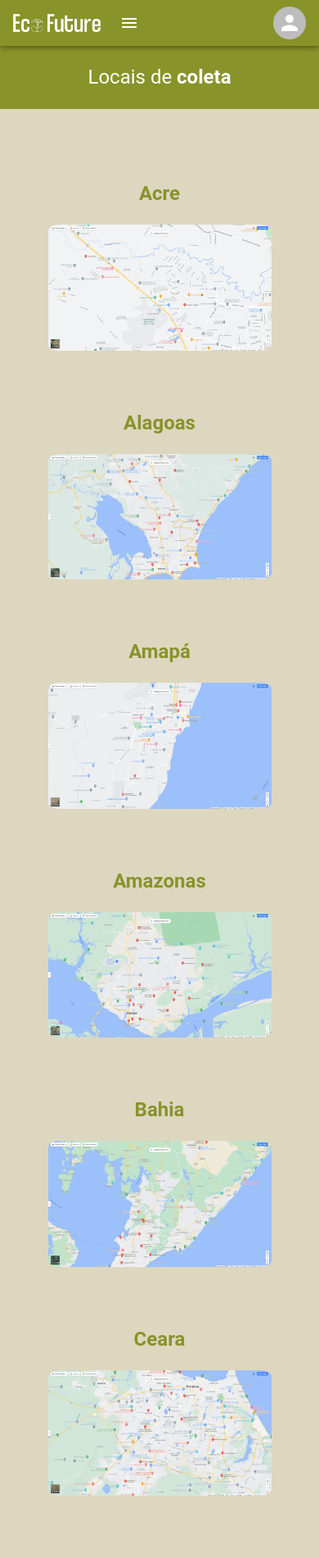
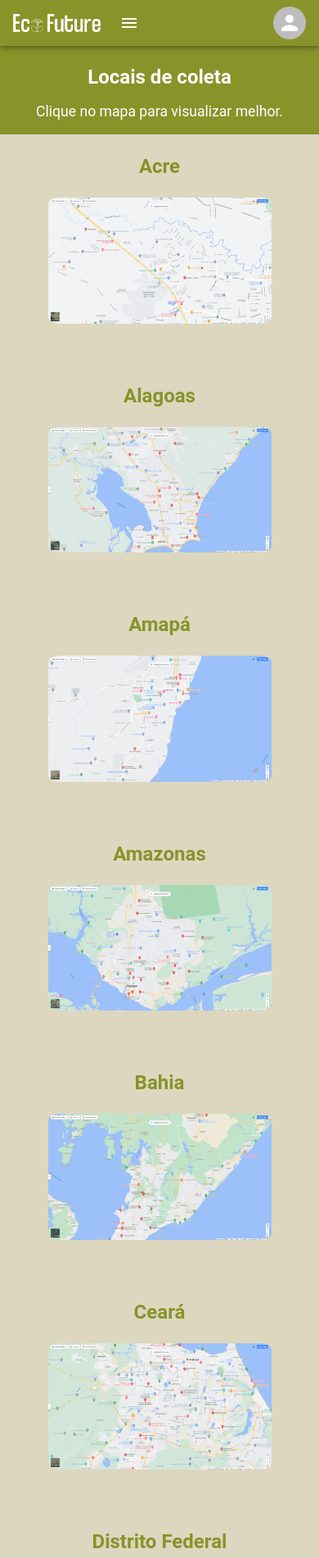
Before and after one commit to DjalmaHenry/eco-future-recicla-hack, a React (Create React App) app: page /maps in a window 390 px wide. Shown: the top 1901 px of the page at 82% size. Built offline with nearby package versions, Linux system fonts and the light colour scheme; no server answers; the HTML template or start-up script is replaced by a standard one.

Commit message:
feat: add map links

```diff
--- a/src/pages/Home/home.css
+++ b/src/pages/Home/home.css
@@ -71,4 +71,8 @@
   .top {
     padding-top: 2.5rem;
   }
+
+  .mid {
+    padding-top: 0;
+  }
 }
--- a/src/pages/Maps/Maps.tsx
+++ b/src/pages/Maps/Maps.tsx
@@ -12,6 +12,7 @@ import Goias from "../../assets/images/estados/Goias.png";
 import Maranhao from "../../assets/images/estados/Maranhao.png";
 import MatoGrossodoSul from "../../assets/images/estados/MatoGrossodoSul.png";
 import MatoGrosso from "../../assets/images/estados/MatoGrosso.png";
+import MinasGerais from "../../assets/images/estados/MinasGerais.png";
 import Paraiba from "../../assets/images/estados/Paraiba.png";
 import Parana from "../../assets/images/estados/Parana.png";
 import Pernambuco from "../../assets/images/estados/Pernambuco.png";
@@ -36,7 +37,8 @@ export function Maps() {
      <div className="maps-container">
       <div className="top-map">
        <div className="title-map">
-       <p>Locais de <span className="key-word">coleta</span></p>
+       <span className="key-word">Locais de coleta</span>
+       <p className="key-word-p">Clique no mapa para visualizar melhor.</p>
        </div>
       </div>
       <div className="mid">
@@ -46,175 +48,234 @@ export function Maps() {
           <p>Acre</p>
          </div>
          <div className="photo">
+           <a className="photo" href="https://www.google.com/maps/search/acre+cooperativa+de+reciclagem/@-9.1252147,-71.4245681,8z/data=!3m1!4b1" target="_blank">
           <img src={Acre} alt="Mapa do cooperativas de reciclagem do Acre" className="map-photo" />
+            </a>
          </div>
 
          <div className="name-map">
           <p>Alagoas</p>
          </div>
          <div className="photo">
+         <a className="photo" href="https://www.google.com/maps/search/Alagoas+cooperativa+de+reciclagem/@-9.342116,-37.4580892,8z" target="_blank">
           <img src={Alagoas} alt="Mapa do cooperativas de reciclagem do Alagoas" className="map-photo" />
+          </a>
          </div>
 
          <div className="name-map">
           <p>Amapá</p>
          </div>
          <div className="photo">
+         <a className="photo" href="https://www.google.com/maps/search/amapá+cooperativa+de+reciclagem/@0.2063863,-51.7493841,8.5z" target="_blank">
           <img src={Amapa} alt="Mapa do cooperativas de reciclagem do Amapá" className="map-photo" />
+          </a>
          </div>
 
          <div className="name-map">
           <p>Amazonas</p>
          </div>
          <div className="photo">
+         <a className="photo" href="https://www.google.com/maps/search/Amazonas+cooperativa+de+reciclagem/@-5.291265,-63.5112427,6z" target="_blank">
           <img src={Amazonas} alt="Mapa do cooperativas de reciclagem do Amazonas" className="map-photo" />
+          </a>
          </div>
 
          <div className="name-map">
           <p>Bahia</p>
          </div>
          <div className="photo">
+         <a className="photo" href="https://www.google.com/maps/search/Bahia+cooperativa+de+reciclagem/@-13.6138772,-42.4123774,7z" target="_blank">
           <img src={Bahia} alt="Mapa do cooperativas de reciclagem do Bahia" className="map-photo" />
+          </a>
          </div>
 
          <div className="name-map">
-          <p>Ceara</p>
+          <p>Ceará</p>
          </div>
          <div className="photo">
+         <a className="photo" href="https://www.google.com/maps/search/Ceará+cooperativa+de+reciclagem/@-5.3182145,-40.4593364,8z/data=!3m1!4b1" target="_blank">
           <img src={Ceara} alt="Mapa do cooperativas de reciclagem do Ceará" className="map-photo" />
+          </a>
          </div>
 
          <div className="name-map">
           <p>Distrito Federal</p>
          </div>
          <div className="photo">
+         <a className="photo" href="https://www.google.com/maps/search/Distrito+Federal+cooperativa+de+reciclagem/@-15.7217287,-48.0073979,12z/data=!3m1!4b1" target="_blank">
           <img src={DistritoFederal} alt="Mapa do cooperativas de reciclagem do Distrito Federal" className="map-photo" />
+          </a>
          </div>
 
          <div className="name-map">
           <p>Espírito Santo</p>
          </div>
          <div className="photo">
+         <a className="photo" href="https://www.google.com/maps/search/Espírito+Santo+cooperativa+de+reciclagem/@-19.9002285,-40.3335081,8.79z" target="_blank">
           <img src={EspiritoSanto} alt="Mapa do cooperativas de reciclagem do Espírito Santo" className="map-photo" />
+          </a>
          </div>
 
          <div className="name-map">
           <p>Goiás</p>
          </div>
          <div className="photo">
+         <a className="photo" href="https://www.google.com/maps/search/Goiás+cooperativa+de+reciclagem/@-15.9118758,-51.8217296,7z/data=!3m1!4b1" target="_blank">
           <img src={Goias} alt="Mapa do cooperativas de reciclagem do Goiás" className="map-photo" />
+          </a>
          </div>
 
          <div className="name-map">
           <p>Maranhão</p>
          </div>
          <div className="photo">
+         <a className="photo" href="https://www.google.com/maps/search/Maranhão+cooperativa+de+reciclagem/@-5.5223536,-47.1681088,7z" target="_blank">
           <img src={Maranhao} alt="Mapa do cooperativas de reciclagem do Maranhão" className="map-photo" />
+          </a>
+         </div>
+
+         <div className="name-map">
+          <p>Mato Grosso</p>
+         </div>
+         <div className="photo">
+         <a className="photo" href="https://www.google.com/maps/search/Mato+Grosso+cooperativa+de+reciclagem/@-13.993597,-60.1168697,6z" target="_blank">
+          <img src={MatoGrosso} alt="Mapa do cooperativas de reciclagem do Mato Grosso" className="map-photo" />
+          </a>
          </div>
 
          <div className="name-map">
           <p>Mato Grosso do Sul</p>
          </div>
          <div className="photo">
+         <a className="photo" href="https://www.google.com/maps/search/Mato+Grosso+do+Sul+cooperativa+de+reciclagem/@-20.5735467,-56.7894389,7z/data=!3m1!4b1" target="_blank">
           <img src={MatoGrossodoSul} alt="Mapa do cooperativas de reciclagem do Mato Grosso do Sul" className="map-photo" />
+          </a>
          </div>
 
          <div className="name-map">
-          <p>Mato Grosso</p>
+          <p>Minas Gerais</p>
          </div>
          <div className="photo">
-          <img src={MatoGrosso} alt="Mapa do cooperativas de reciclagem do Mato Grosso" className="map-photo" />
+         <a className="photo" href="https://www.google.com/maps/search/Minas+Gerais+cooperativa+de+reciclagem/@-19.151638,-46.695494,7z" target="_blank">
+          <img src={MinasGerais} alt="Mapa do cooperativas de reciclagem de Minas Gerais" className="map-photo" />
+          </a>
          </div>
 
          <div className="name-map">
-          <p>Paraiba</p>
+          <p>Paraíba</p>
          </div>
          <div className="photo">
+         <a className="photo" href="https://www.google.com/maps/search/Paraíba+cooperativa+de+reciclagem/@-7.3824418,-38.0346009,7z" target="_blank">
           <img src={Paraiba} alt="Mapa do cooperativas de reciclagem do Paraiba" className="map-photo" />
+          </a>
          </div>
 
          <div className="name-map">
           <p>Paraná</p>
          </div>
          <div className="photo">
+         <a className="photo" href="https://www.google.com/maps/search/Paraná+cooperativa+de+reciclagem/@-26.1536097,-57.2323275,5.75z" target="_blank">
           <img src={Parana} alt="Mapa do cooperativas de reciclagem do Parana" className="map-photo" />
+          </a>
          </div>
 
          <div className="name-map">
           <p>Pernambuco</p>
          </div>
          <div className="photo">
+         <a className="photo" href="https://www.google.com/maps/search/Pernambuco+cooperativa+de+reciclagem/@-8.0119486,-34.9604195,12z/data=!3m1!4b1" target="_blank">
           <img src={Pernambuco} alt="Mapa do cooperativas de reciclagem do Pernambuco" className="map-photo" />
+          </a>
          </div>
 
          <div className="name-map">
           <p>Piauí</p>
          </div>
          <div className="photo">
+         <a className="photo" href="https://www.google.com/maps/search/Piauí+cooperativa+de+reciclagem/@-6.4433148,-44.9936075,7z" target="_blank">
           <img src={Piaui} alt="Mapa do cooperativas de reciclagem do Piauí" className="map-photo" />
+          </a>
          </div>
 
          <div className="name-map">
           <p>Rio de Janeiro</p>
          </div>
          <div className="photo">
+         <a className="photo" href="https://www.google.com/maps/search/Rio+de+Janeiro+cooperativa+de+reciclagem/@-22.9300741,-43.69433,10z" target="_blank">
           <img src={RiodeJaneiro} alt="Mapa do cooperativas de reciclagem do Rio de Janeiro" className="map-photo" />
+          </a>
          </div>
 
          <div className="name-map">
           <p>Rio Grande do Norte</p>
          </div>
          <div className="photo">
+         <a className="photo" href="https://www.google.com/maps/search/Rio+Grande+do+Norte+cooperativa+de+reciclagem/@-6.2038724,-37.5296633,7.75z" target="_blank">
           <img src={RioGrandedoNorte} alt="Mapa do cooperativas de reciclagem do Rio Grande do Norte" className="map-photo" />
+          </a>
          </div>
 
          <div className="name-map">
           <p>Rio Grande do Sul</p>
          </div>
          <div className="photo">
+         <a className="photo" href="https://www.google.com/maps/search/Rio+Grande+do+Sul+cooperativa+de+reciclagem/@-29.7594408,-56.3582107,6.25z" target="_blank">
           <img src={RioGrandedoSul} alt="Mapa do cooperativas de reciclagem do Rio Grande do Sul" className="map-photo" />
+          </a>
          </div>
 
          <div className="name-map">
           <p>Rondonia</p>
          </div>
          <div className="photo">
+         <a className="photo" href="https://www.google.com/maps/search/Rondônia+cooperativa+de+reciclagem/@-11.5028531,-65.7663236,6z" target="_blank">
           <img src={Rondonia} alt="Mapa do cooperativas de reciclagem do Rondonia" className="map-photo" />
+          </a>
          </div>
 
          <div className="name-map">
           <p>Roraima</p>
          </div>
          <div className="photo">
+         <a className="photo" href="https://www.google.com/maps/search/Roraima+cooperativa+de+reciclagem/@2.3998323,-63.5314397,7z" target="_blank">
           <img src={Roraima} alt="Mapa do cooperativas de reciclagem do Roraima" className="map-photo" />
+          </a>
          </div>
 
          <div className="name-map">
           <p>Santa Catarina</p>
          </div>
          <div className="photo">
+         <a className="photo" href="https://www.google.com/maps/search/Santa+Catarina+cooperativa+de+reciclagem/@-27.3950685,-54.681546,6.25z" target="_blank">
           <img src={SantaCatarina} alt="Mapa do cooperativas de reciclagem do Santa Catarina" className="map-photo" />
+          </a>
          </div>
 
          <div className="name-map">
           <p>São Paulo</p>
          </div>
          <div className="photo">
+         <a className="photo" href="https://www.google.com/maps/search/São+Paulo+cooperativa+de+reciclagem/@-23.6797698,-46.8754828,10z/data=!3m1!4b1" target="_blank">
           <img src={SaoPaulo} alt="Mapa do cooperativas de reciclagem do São Paulo" className="map-photo" />
+          </a>
          </div>
 
          <div className="name-map">
           <p>Sergipe</p>
          </div>
          <div className="photo">
+         <a className="photo" href="https://www.google.com/maps/search/Sergipe+cooperativa+de+reciclagem/@-10.6843684,-38.4362094,8z" target="_blank">
           <img src={Sergipe} alt="Mapa do cooperativas de reciclagem do Sergipe" className="map-photo" />
+          </a>
          </div>
 
          <div className="name-map">
           <p>Tocantins</p>
          </div>
          <div className="photo">
+         <a className="photo" href="https://www.google.com/maps/search/Tocantins+cooperativa+de+reciclagem/@-12.5816309,-49.2939959,6.75z" target="_blank">
           <img src={Tocantins} alt="Mapa do cooperativas de reciclagem do Tocantins" className="map-photo" />
+          </a>
          </div>
 
         </div>
--- a/src/pages/Maps/maps.css
+++ b/src/pages/Maps/maps.css
@@ -4,7 +4,7 @@
  font-size: 1.5rem;
  color: white;
  text-align: center;
- padding-top: 3.5rem;
+ padding-top: 5rem;
  padding-bottom: 1px;
 }
 
@@ -27,3 +27,7 @@
  border-radius: 5%;
  margin-bottom: 50px;
 }
+
+.key-word-p {
+    font-size: 1.1rem;
+}
```
